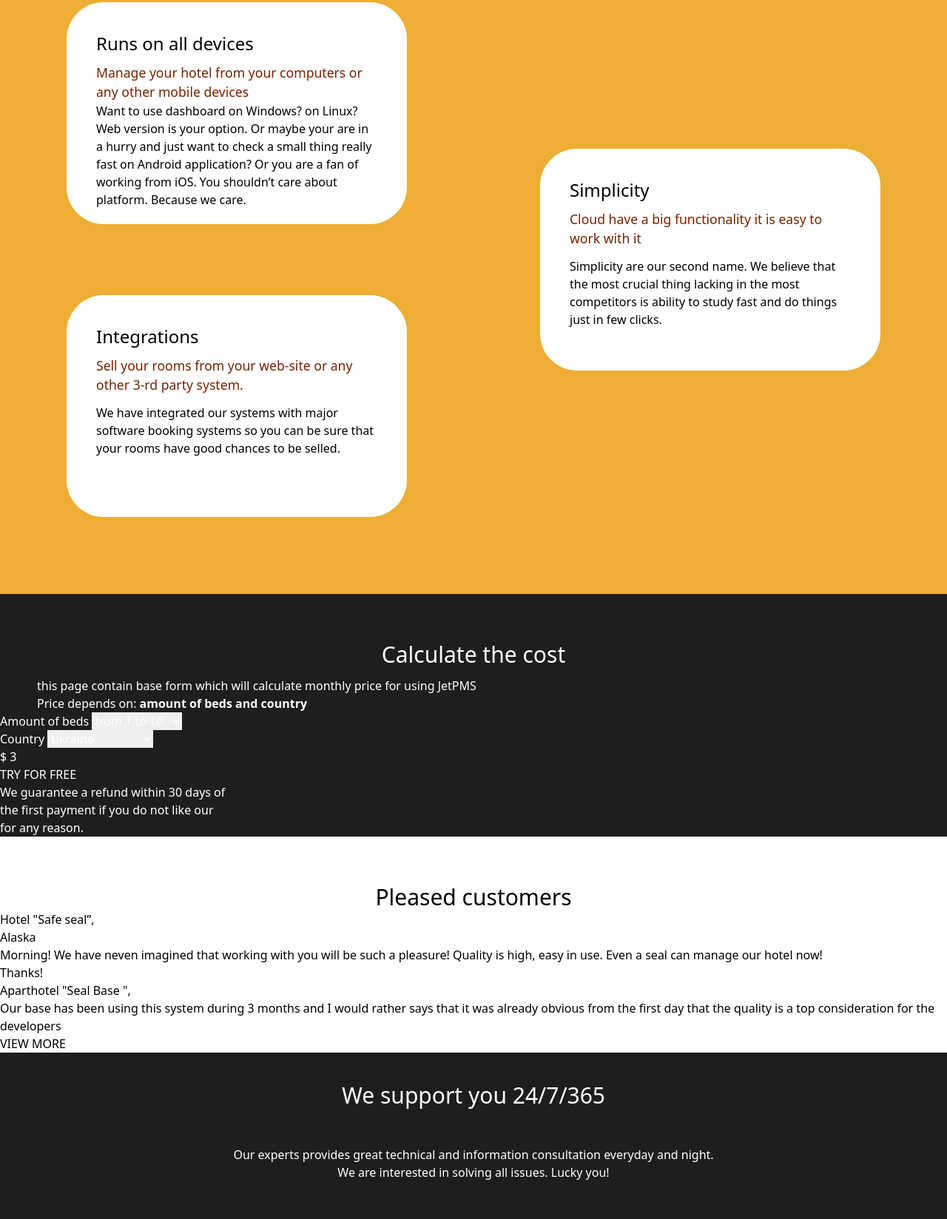
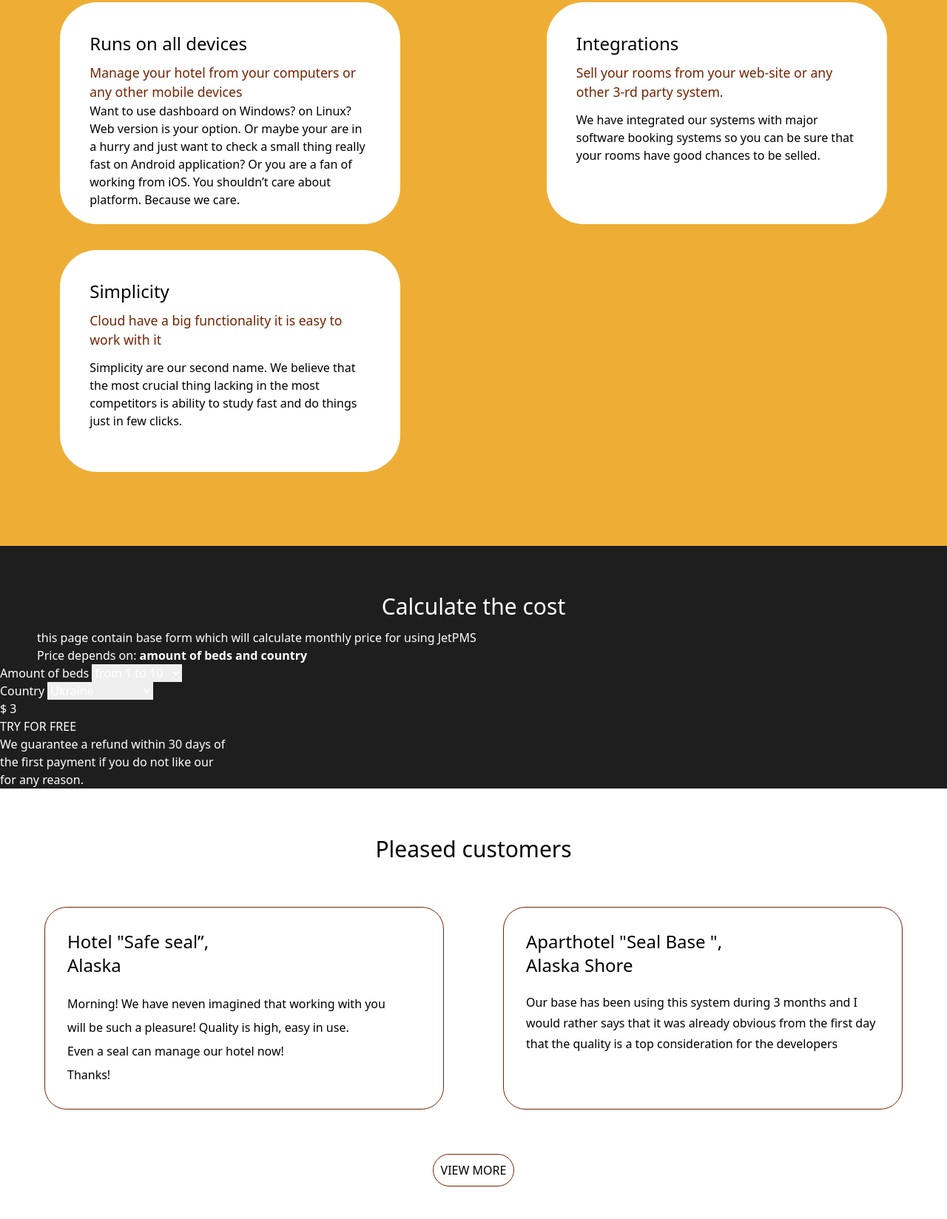
Before and after one commit to marrynrv/jetpms_tailwind, a website: page public/index.html in a window 1280 px wide. Shown: the part 2024-3672 px from the top of the page at 74% size. Drawn offline with nearby package versions, Linux system fonts and the light colour scheme; files that its build step writes are made by us from their sources.

Commit message:
did fifth block

```diff
--- a/public/index.html
+++ b/public/index.html
@@ -40,8 +40,6 @@
 </div>
 <!--SECOND BLOCK-->
 <div class="second-block">
-    <div class="">
-        <!-- <div class="wrapper"> -->
     <h2 class="text-3xl">Seamlessly sell your rooms and beds</h2>
     <div class="mt-14">
         <div class="info">
@@ -70,7 +68,6 @@
                 </div>
                 <a href="#" class="btn-more ">MORE</a>
             </div>
-
             <div class="info-item">
                 <h3 class="font-medium text-2xl">Booking Button</h3>
                 <p>online booking on your web-site</p>
@@ -124,39 +121,39 @@
                 <a href="#" class="btn-more">MORE</a>
             </div>
         </div>
+        <!-- </div> -->
     </div>
-        <!-- </div> -->
+</div>
 <div class="third-block">
     <div class="">
         <h2 class="text-3xl pt-16">Advantages of using JETPMS</h2>
         <div class="wrapper">
-                    <div class="advantage-items-wrapper">
+            <!-- <div class="advantage-items-wrapper"> -->
                 <div class="advantage_item">
                     <h3 class="text-2xl">Runs on all devices</h3>
                     <h4 class="font-medium">Manage your hotel from your computers or any other mobile devices</h4>
                     <p>Want to use dashboard on Windows? on Linux? Web version is your option. Or maybe your are in a hurry and just want to check a small thing really fast on Android application? Or you are a fan of working from iOS.
                         You shouldn’t care about platform. Because we care.</p>
                 </div>
-                        <div class="advantage_item mt-24">
+                <div class="advantage_item">
                     <h3 class="text-2xl">Integrations</h3>
                     <h4 class="font-medium" >Sell your rooms from your web-site or any other 3-rd party system.</h4>
                     <p class="pt-3">We have integrated our systems with major software booking systems so you can be sure that your rooms have good chances to be selled.</p>
                 </div>
-                    </div>
-                    <div class="advantage-items-wrapper">
+            <!-- </div> -->
+            <!-- <div class="advantage-items-wrapper"> -->
                 <div class="advantage_item">
                     <h3 class="text-2xl">Simplicity</h3>
                     <h4 class="font-medium ">Cloud have a big functionality it is easy to work with it</h4>
                     <p class="pt-3">Simplicity are our second name. We believe that the most crucial  thing lacking in  the most competitors is ability to study fast and do things just in few clicks.</p>
                 </div>
+            <!-- </div> -->
         </div>
     </div>
 </div>
-        </div>
-    </div>
-</div>
-<!--THIRD BLOCK -->
-<div class="">
+
+<!--FOURTH BLOCK -->
+<div class="fourth-block">
     <div class="calculate">
         <h2 class="text-3xl pt-16">Calculate the cost</h2>
         <div class="calculate-text">
@@ -195,30 +192,27 @@
         <p>We guarantee a refund within 30 days of<br>the first payment if you do not like our<br>for any reason.</p>
     </div>
 </div>
-<!--FOURTH BLOCK-->
-<div class="" >
-    <div class="">
-        <div class="">
+<!--FIFTH BLOCK-->
+
+<div class="fifth-block">
     <h2 class="text-3xl pt-16">Pleased customers</h2>
-                <div class="">
-                    <h3>Hotel "Safe seal”,<br>Alaska</h3>
-                    <p class="">Morning! We have neven imagined that working with you will be such a pleasure! Quality is high, easy in use. Even a seal can manage our hotel now!<br>Thanks!</p>
+    <div class="comm-section">
+        <div class="comm-item">
+            <h3 class="text-2xl">Hotel "Safe seal”,<br>Alaska</h3>
+            <p class="pt-5 leading-loose">Morning! We have neven imagined that working with you<br>will be such a pleasure! Quality is high, easy in use.<br>Even a seal can manage our hotel now!<br>Thanks!</p>
         </div>
-                <div class="">
-                    <h3 class="">Aparthotel "Seal Base ",<br></h3>
+        <div class="comm-item">
+            <h3 class="text-2xl">Aparthotel "Seal Base ",<br>Alaska Shore</h3>
 
-                    <p class="">Our base has been using  this system during 3 months and I would rather says that it was already obvious from the first day that the quality is a top consideration for the developers</p>
+            <p class="pt-5 leading-7">Our base has been using  this system during 3 months and I would rather says that it was already obvious from the first day that the quality is a top consideration for the developers</p>
+        </div>
+    </div>
+    <div class="view-btn">
+        <a href="#">VIEW MORE</a>
     </div>
 </div>
 
-    <div class="">
-        <div class="">
-            <a href="#">VIEW MORE</a>
-        </div>
-    </div>
-</div>
-
-<!--FIFTH BLOCK-->
+<!--SIX BLOCK-->
     <div class="black-footer ">
         <h2 class="text-3xl pt-10">We support you 24/7/365</h2>
         <p>Our experts provides great technical and information consultation everyday and night.<br>We are interested in solving all issues. Lucky you!</p>
--- a/src/css/style.sass
+++ b/src/css/style.sass
@@ -77,13 +77,14 @@ h2
 
 .third-block
     background-color: $second-yel-color
-    height: 1000px
+    padding-bottom: 100px
 
 .wrapper
-    display: flex
-    justify-content: space-around
-    align-items: center
+    display: grid
+    grid-template-columns: repeat(auto-fit, minmax(450px, 1fr))
+    gap:35px
     margin-top: 100px
+
 
 .advantage_item
     padding: 40px
@@ -91,6 +92,7 @@ h2
     border-radius: 50px
     background-color: $fifth-wh-color
     height: 300px
+    margin: 0 auto
 
 .advantage_item h4
     color:$fourth-rd-color
@@ -107,11 +109,37 @@ h2
 .calculate option
     color: $base-color
 
+.comm-section
+    display: flex
+    flex-direction: row
+    justify-content: space-between
+    margin-top: 80px
+    margin: 60px
+    flex-wrap: wrap
+
+.comm-item
+    width: 540px
+    border: 1px solid $fourth-rd-color
+    border-radius: 30px
+    padding: 30px
+
+.view-btn
+    display: block
+    text-align: center
+    margin-top: 70px
+.view-btn a
+    border-radius: 50px
+    padding: 10px
+    border: 1px solid $fourth-rd-color
+
+.view-btn a:hover
+    background-color: $fourth-rd-color
+    color: $fifth-wh-color
 .black-footer
     background: $base-color
     color: $fifth-wh-color
     text-align: center
-    position: relative
+    margin-top: 80px
 
 
 .black-footer p
```
Also changed, not shown: src/css/style.css. Lines whose indentation alone changed are shown as unchanged.
